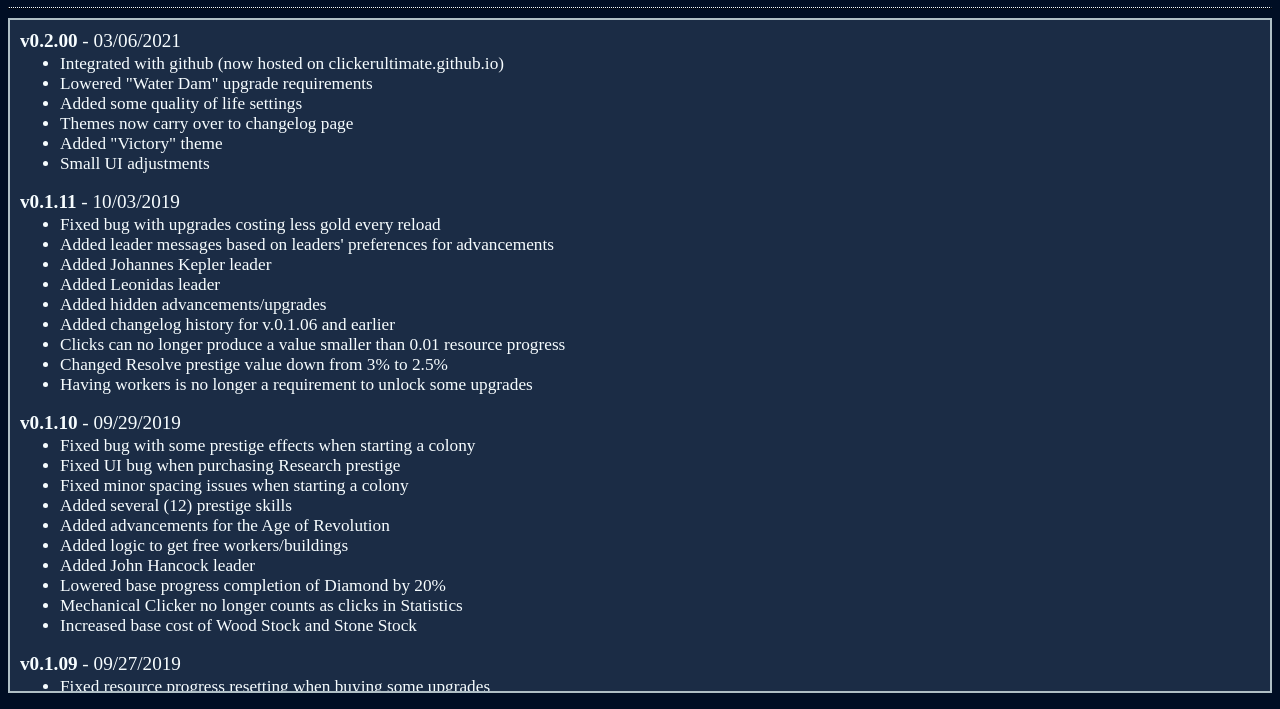
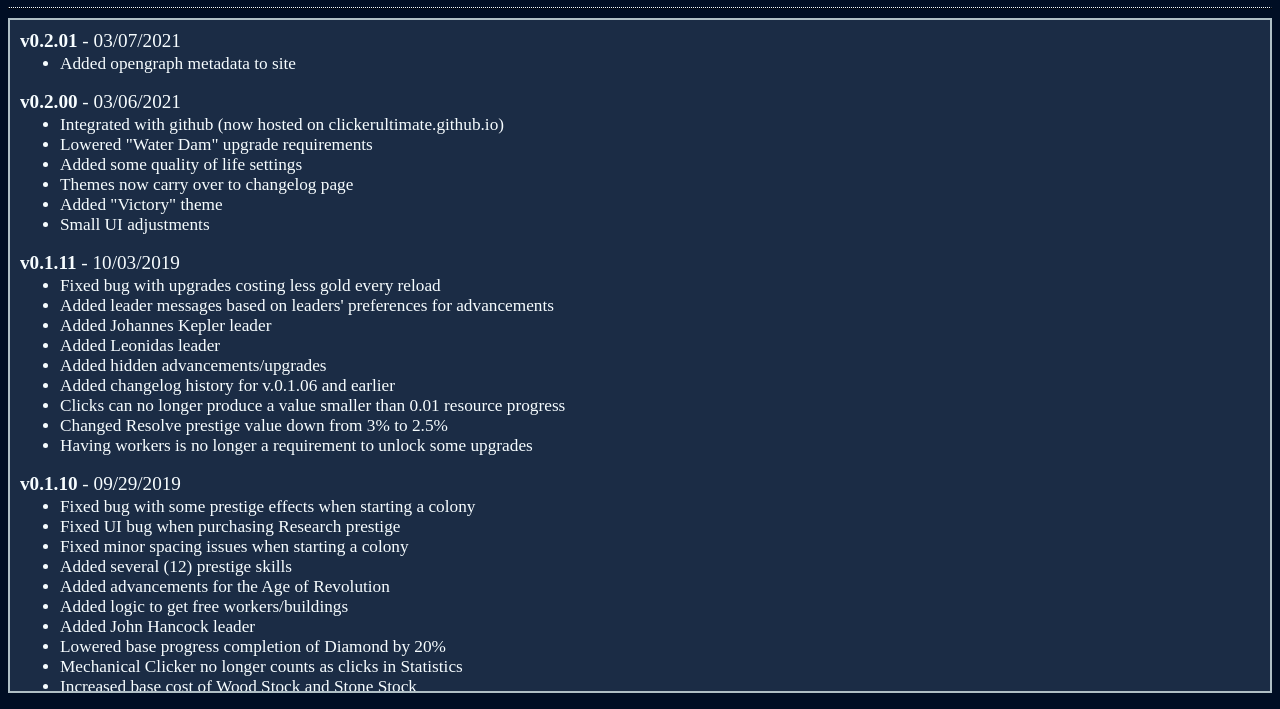
Before and after one commit to clickerultimate/clickerultimate.github.io, a plain HTML site: page changelog.html in a window 1280 px wide. Shown: the part 91-800 px from the top of the page. Drawn offline with Linux system fonts and the light colour scheme.

Commit message:
Added opengraph metadata to site

```diff
--- a/changelog.html
+++ b/changelog.html
@@ -62,6 +62,10 @@
     <div id="vrLog">
         <!-- Insert changelog items here -->
         <div class="vrContent">
+            <span><b>v0.2.01</b> - 03/07/2021</span>
+            <ul>
+                <li>Added opengraph metadata to site</li>
+            </ul>
             <span><b>v0.2.00</b> - 03/06/2021</span>
             <ul>
                 <li>Integrated with github (now hosted on clickerultimate.github.io)</li>
```
Also changed, not shown: index.html (+4 -1 lines).
